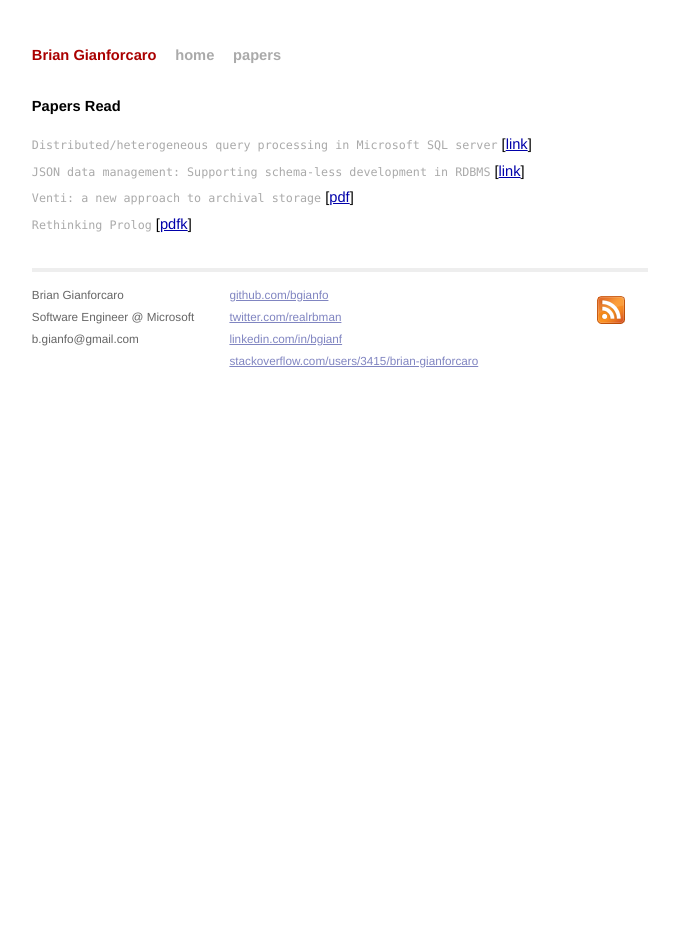
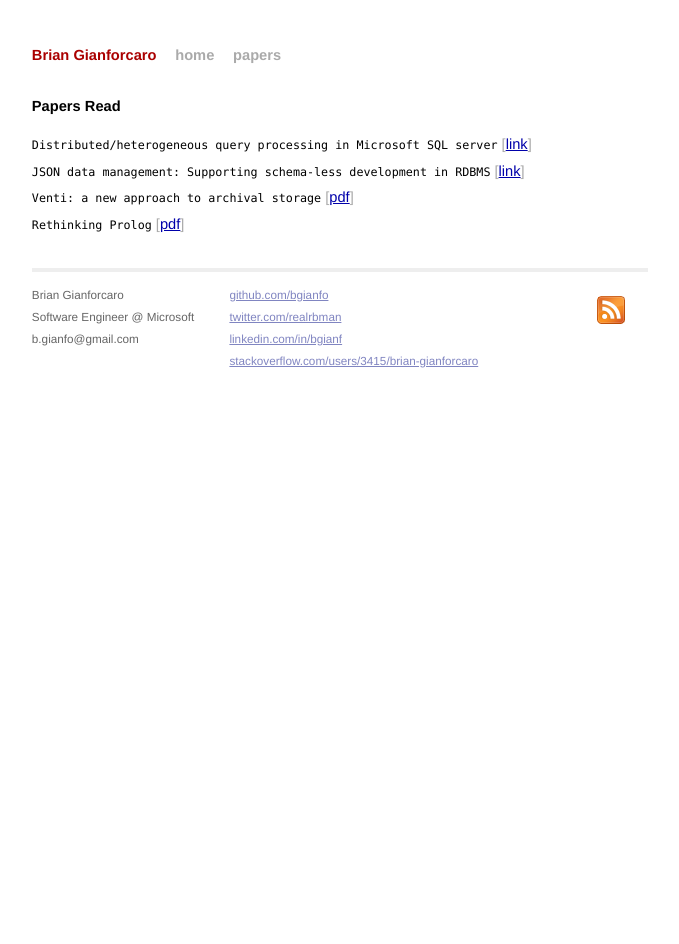
Before and after one commit to bgianfo/bgianfo.github.io, a Jekyll site: the page built from papers/index.html, in a window 1280 px wide. Shown: the whole page, without its empty margins (300-979 px from the left). Built offline with Jekyll 4.4.1, drawn with Linux system fonts in a browser that asks for light colours; Markdown is read by kramdown in place of the engine named in the settings.

Commit message:
Fix type in paper link, and adjust font coloring

```diff
--- a/css/screen.css
+++ b/css/screen.css
@@ -79,6 +79,7 @@
 /*****************************************************************************/
 
 ul.papers-list {
+  color: #aaa;
   list-style-type: none;
   margin-bottom: 2em;
 }
@@ -88,7 +89,7 @@
   }
 
   ul.papers-list span {
-    color: #aaa;
+    color: #000;
     font-family: Monaco, "Courier New", monospace;
     font-size: 80%;
   }
--- a/papers/index.html
+++ b/papers/index.html
@@ -9,6 +9,6 @@
       <li><span>Distributed/heterogeneous query processing in Microsoft SQL server</span> [<a href="http://ieeexplore.ieee.org/xpls/abs_all.jsp?arnumber=1410211&tag=1">link</a>]</li>
       <li><span>JSON data management: Supporting schema-less development in RDBMS</span> [<a href="http://dl.acm.org/citation.cfm?id=2595628">link</a>]</li>
       <li><span>Venti: a new approach to archival storage</span> [<a href="http://www.plan9.bell-labs.com/sys/doc/venti/venti.pdf">pdf</a>]</li>
-      <li><span>Rethinking Prolog</span> [<a href="http://okmij.org/ftp/kakuritu/rethinking.pdf">pdfk</a>]</li>
+      <li><span>Rethinking Prolog</span> [<a href="http://okmij.org/ftp/kakuritu/rethinking.pdf">pdf</a>]</li>
   </ul>
 </div>
```
